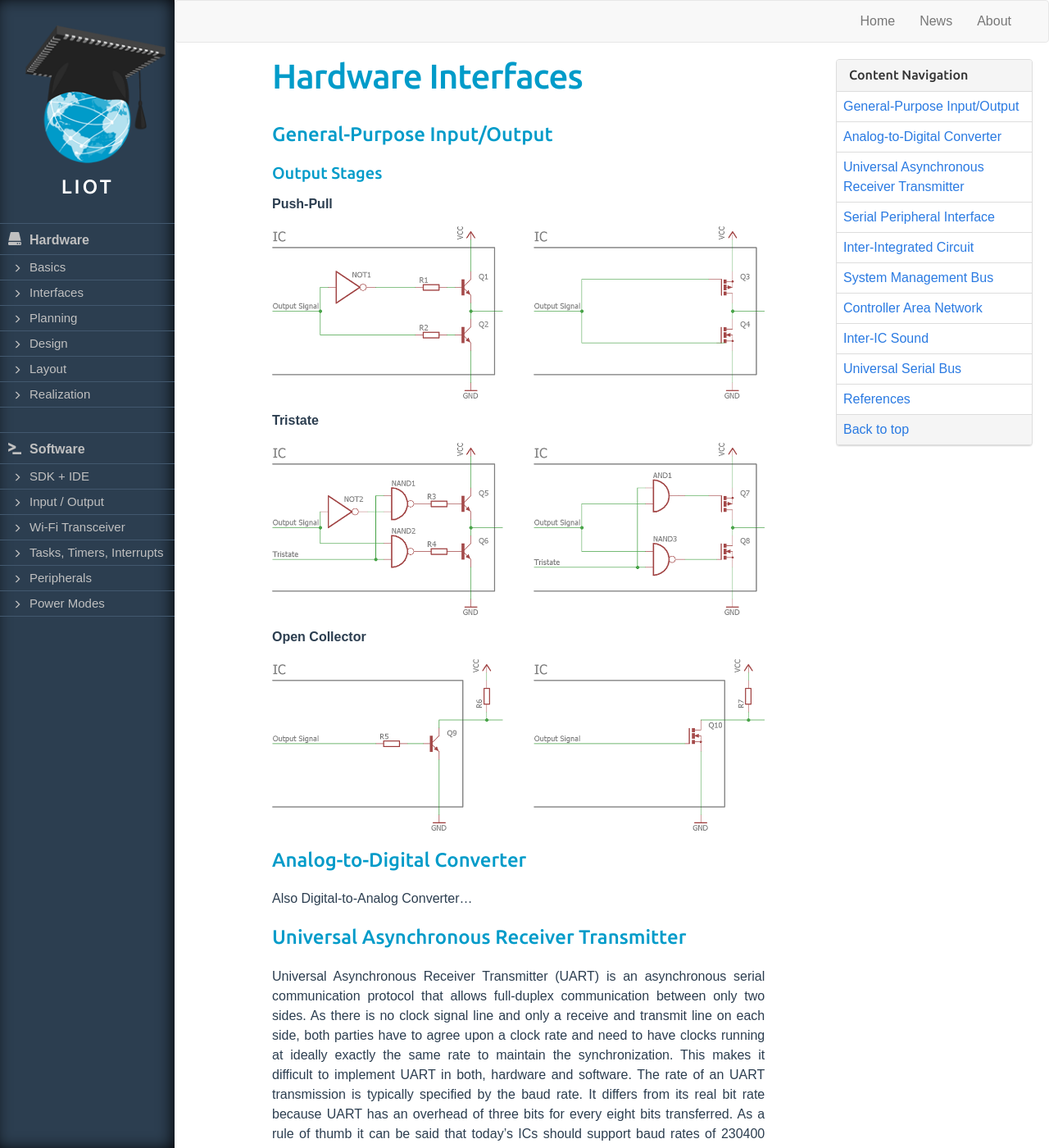
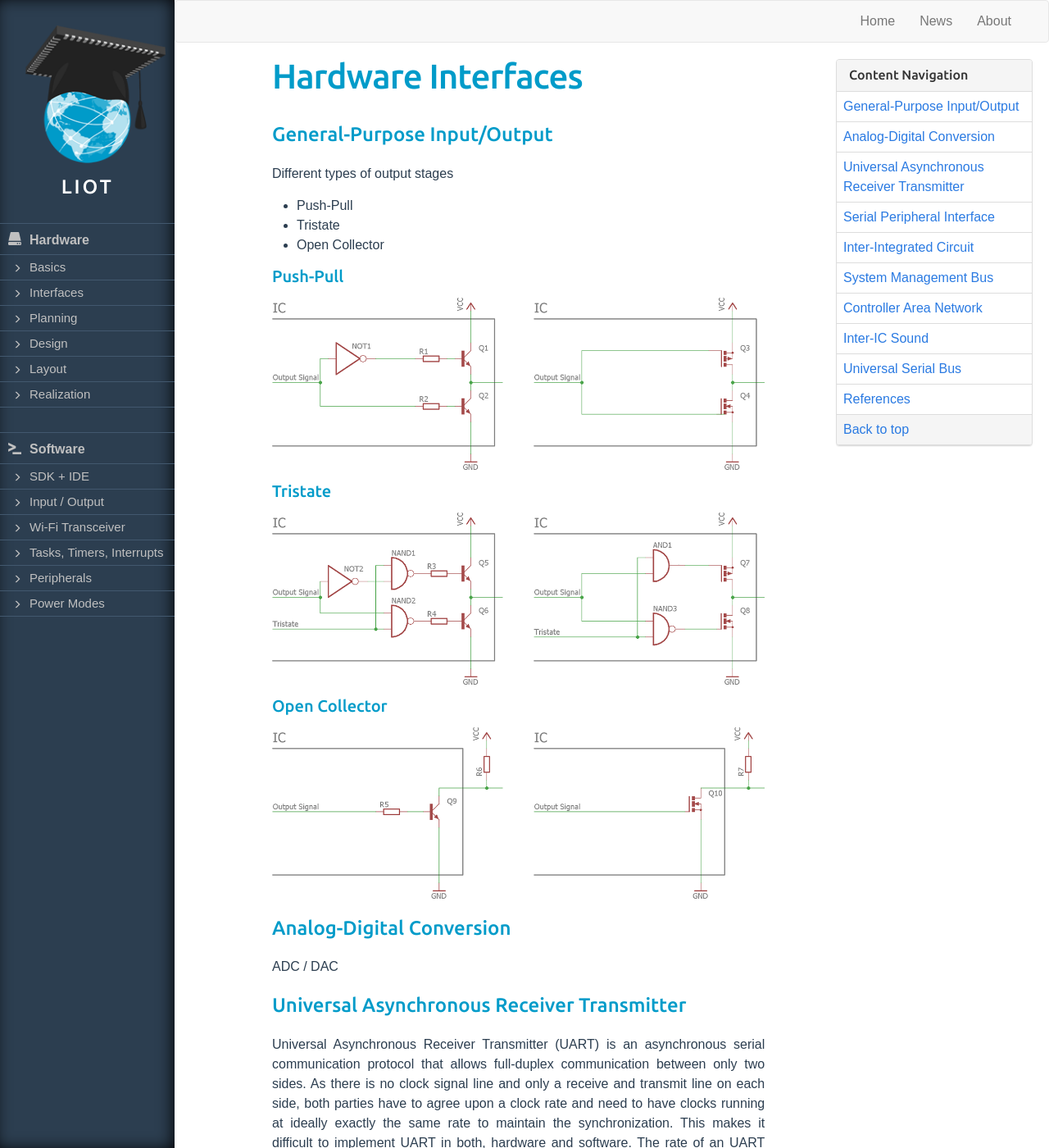
Before and after one commit to learn-internet-of-things/learn-internet-of-things.github.io, a Jekyll site: the page built from page/hardware/02-interfaces.md, in a window 1280 px wide and 1400 px high. Shown: the whole window at 82% size. Built offline with Jekyll 4.4.1, drawn with Linux system fonts in a browser that asks for light colours; nearby versions of some CDN libraries.

```diff
--- a/page/hardware/02-interfaces.md
+++ b/page/hardware/02-interfaces.md
@@ -7,25 +7,32 @@ permalink: /hardware/interfaces/
 General-Purpose Input/Output
 ----------------------------
 
-### Output Stages
+Different types of output stages
 
-**Push-Pull**
-
-![Push-Pull](/media/liot_esp8266_env/hardware/interfaces/push-pull.png)
-
-**Tristate**
-
-![Tristate](/media/liot_esp8266_env/hardware/interfaces/tristate.png)
-
-**Open Collector**
-
-![Open-Collector](/media/liot_esp8266_env/hardware/interfaces/open-collector.png)
+* Push-Pull
+* Tristate
+* Open Collector
 
 
-Analog-to-Digital Converter
----------------------------
+### Push-Pull
 
-Also Digital-to-Analog Converter...
+![Push-Pull](/media/liot_esp8266_env/hardware/interfaces/push-pull.png){:width="75%"}
+
+
+### Tristate
+
+![Tristate](/media/liot_esp8266_env/hardware/interfaces/tristate.png){:width="75%"}
+
+
+### Open Collector
+
+![Open-Collector](/media/liot_esp8266_env/hardware/interfaces/open-collector.png){:width="75%"}
+
+
+Analog-Digital Conversion
+-------------------------
+
+ADC / DAC
 
 
 Universal Asynchronous Receiver Transmitter
```
Also changed, not shown: page/hardware/00-hardware.md (+12 -0 lines), page/hardware/04-design.md (+3 -2 lines), page/hardware/05-layout.md (+22 -4 lines), media/liot_esp8266_env/liot_esp8266_env-schematic.png (added), media/liot_esp8266_env/liot_esp8266_evn-schematic.png (deleted), 2 other files.
